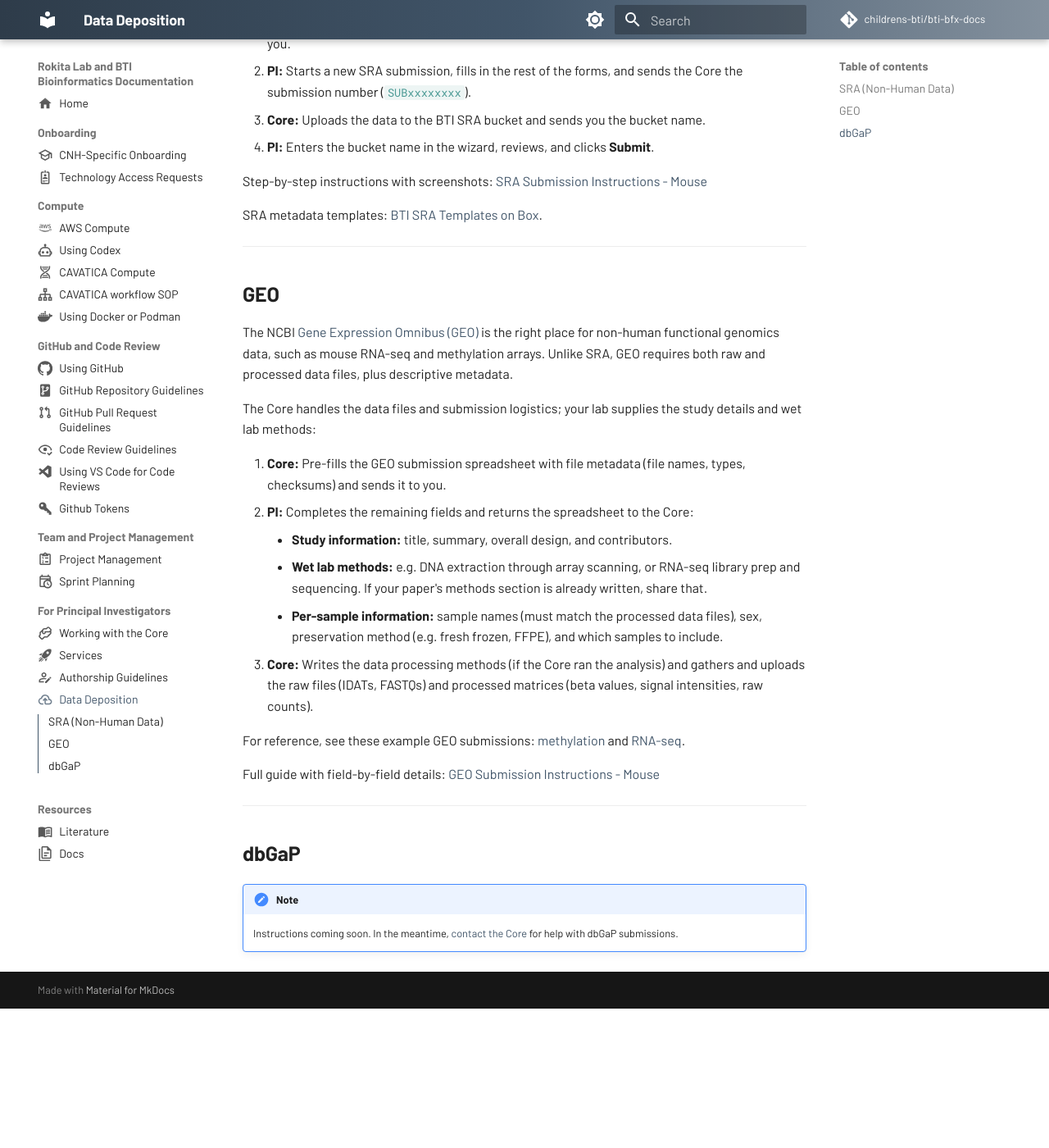
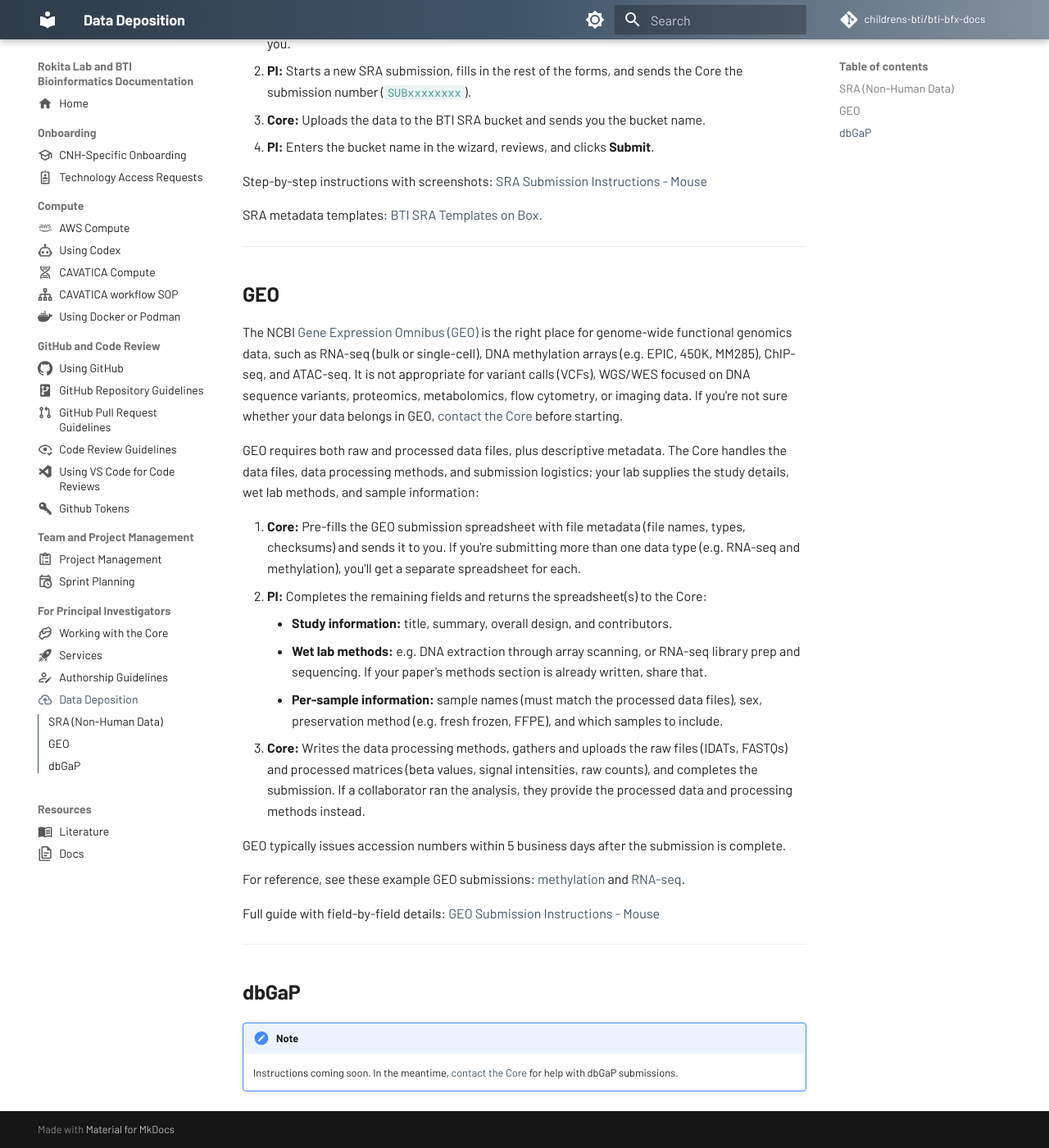
Before and after one commit to childrens-bti/bti-bfx-docs, an MkDocs documentation site: the page built from docs/pi-data-deposition.md, in a window 1280 px wide and 1400 px high, scrolled down 468 px. Shown: the whole window at 82% size. Built offline with MkDocs 1.6.1 and Material for MkDocs 9.7.7, drawn with Linux system fonts in a browser that asks for light colours; comment, search, counter and statistics services are not loaded; before the commit the page ends 1698 px from its top, so only the background shows below that.

Commit message:
Update GEO summary to match revised guide; link Box PDF
- Expand what does and doesn't belong in GEO
- Note one spreadsheet per data type, Core completes submission,
  collaborator case, and ~5 business day accession turnaround
- Replace Google Doc link with Box PDF link

Co-Authored-By: Claude Opus 5.5 <noreply@anthropic.com>

```diff
--- a/docs/pi-data-deposition.md
+++ b/docs/pi-data-deposition.md
@@ -29,21 +29,25 @@ SRA metadata templates: [BTI SRA Templates on Box](https://childrensnational.box
 
 ## GEO
 
-The NCBI [Gene Expression Omnibus (GEO)](https://www.ncbi.nlm.nih.gov/geo/info/submission.html){target="_blank" rel="noopener"} is the right place for non-human functional genomics data, such as mouse RNA-seq and methylation arrays.
-Unlike SRA, GEO requires both raw and processed data files, plus descriptive metadata.
+The NCBI [Gene Expression Omnibus (GEO)](https://www.ncbi.nlm.nih.gov/geo/info/submission.html){target="_blank" rel="noopener"} is the right place for genome-wide functional genomics data, such as RNA-seq (bulk or single-cell), DNA methylation arrays (e.g. EPIC, 450K, MM285), ChIP-seq, and ATAC-seq.
+It is not appropriate for variant calls (VCFs), WGS/WES focused on DNA sequence variants, proteomics, metabolomics, flow cytometry, or imaging data.
+If you're not sure whether your data belongs in GEO, [contact the Core](pi-working-with-core.md) before starting.
 
-The Core handles the data files and submission logistics; your lab supplies the study details and wet lab methods:
+GEO requires both raw and processed data files, plus descriptive metadata.
+The Core handles the data files, data processing methods, and submission logistics; your lab supplies the study details, wet lab methods, and sample information:
 
-1. **Core:** Pre-fills the GEO submission spreadsheet with file metadata (file names, types, checksums) and sends it to you.
-2. **PI:** Completes the remaining fields and returns the spreadsheet to the Core:
+1. **Core:** Pre-fills the GEO submission spreadsheet with file metadata (file names, types, checksums) and sends it to you. If you're submitting more than one data type (e.g. RNA-seq and methylation), you'll get a separate spreadsheet for each.
+2. **PI:** Completes the remaining fields and returns the spreadsheet(s) to the Core:
     - **Study information:** title, summary, overall design, and contributors.
     - **Wet lab methods:** e.g. DNA extraction through array scanning, or RNA-seq library prep and sequencing. If your paper's methods section is already written, share that.
     - **Per-sample information:** sample names (must match the processed data files), sex, preservation method (e.g. fresh frozen, FFPE), and which samples to include.
-3. **Core:** Writes the data processing methods (if the Core ran the analysis) and gathers and uploads the raw files (IDATs, FASTQs) and processed matrices (beta values, signal intensities, raw counts).
+3. **Core:** Writes the data processing methods, gathers and uploads the raw files (IDATs, FASTQs) and processed matrices (beta values, signal intensities, raw counts), and completes the submission. If a collaborator ran the analysis, they provide the processed data and processing methods instead.
+
+GEO typically issues accession numbers within 5 business days after the submission is complete.
 
 For reference, see these example GEO submissions: [methylation](https://www.ncbi.nlm.nih.gov/geo/query/acc.cgi?acc=GSE196902){target="_blank" rel="noopener"} and [RNA-seq](https://www.ncbi.nlm.nih.gov/geo/query/acc.cgi?acc=GSE232692){target="_blank" rel="noopener"}.
 
-Full guide with field-by-field details: [GEO Submission Instructions - Mouse](https://docs.google.com/document/d/1pwVkZVikE7Z6rAJliD552ropgRTDvzK4kLLWmCsVqm0/edit){target="_blank" rel="noopener"}
+Full guide with field-by-field details: [GEO Submission Instructions - Mouse](https://childrensnational.box.com/s/455e07lc1ljp3kh34281h62mpei95vko){target="_blank" rel="noopener"}
 
 ---
 
```
